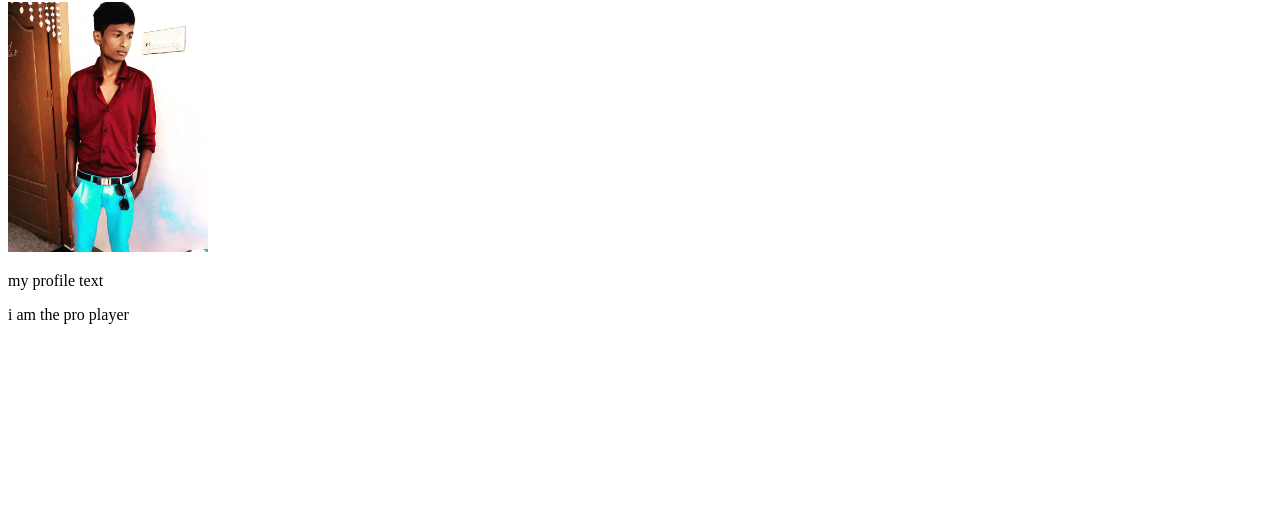
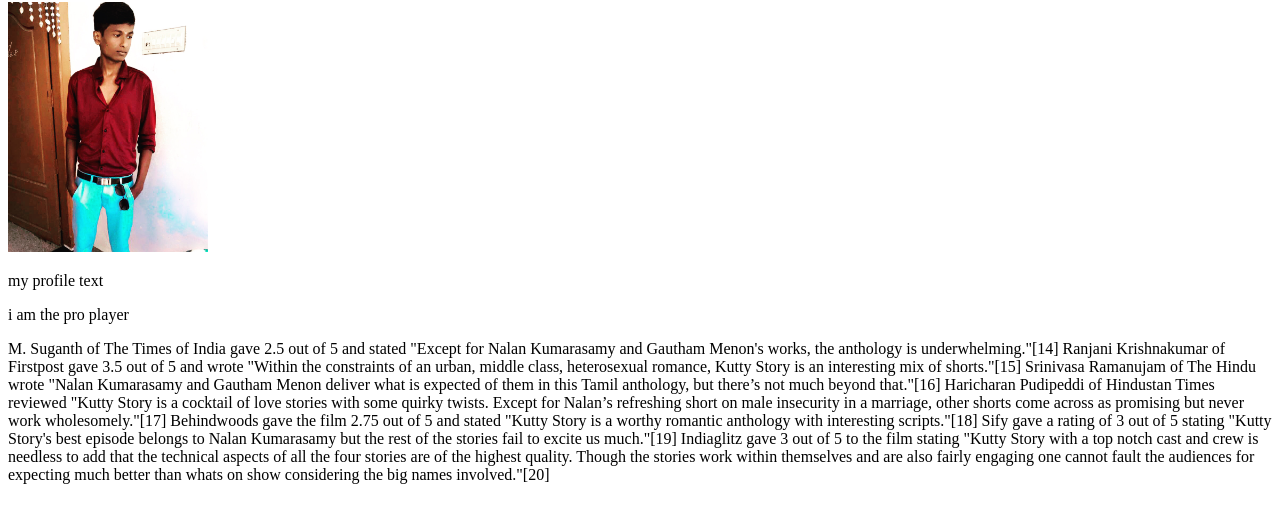
Before and after one commit to sudalesan/web-page, a plain HTML site: page index.html in a window 1280 px wide. Shown: the part 78-600 px from the top of the page. Drawn offline with Linux system fonts and the light colour scheme.

Commit message:
addded text 2

```diff
--- a/index.html
+++ b/index.html
@@ -10,5 +10,8 @@
     <img width="200px"src="profile.JPG" alt="">
     <p>my profile text</p>
     <p>i am the pro player</p>
+    <p>M. Suganth of The Times of India gave 2.5 out of 5 and stated "Except for Nalan Kumarasamy and Gautham Menon's works, the anthology is underwhelming."[14] Ranjani Krishnakumar of Firstpost gave 3.5 out of 5 and wrote "Within the constraints of an urban, middle class, heterosexual romance, Kutty Story is an interesting mix of shorts."[15] Srinivasa Ramanujam of The Hindu wrote "Nalan Kumarasamy and Gautham Menon deliver what is expected of them in this Tamil anthology, but there’s not much beyond that."[16] Haricharan Pudipeddi of Hindustan Times reviewed "Kutty Story is a cocktail of love stories with some quirky twists. Except for Nalan’s refreshing short on male insecurity in a marriage, other shorts come across as promising but never work wholesomely."[17]
+
+        Behindwoods gave the film 2.75 out of 5 and stated "Kutty Story is a worthy romantic anthology with interesting scripts."[18] Sify gave a rating of 3 out of 5 stating "Kutty Story's best episode belongs to Nalan Kumarasamy but the rest of the stories fail to excite us much."[19] Indiaglitz gave 3 out of 5 to the film stating "Kutty Story with a top notch cast and crew is needless to add that the technical aspects of all the four stories are of the highest quality. Though the stories work within themselves and are also fairly engaging one cannot fault the audiences for expecting much better than whats on show considering the big names involved."[20]</p>
 </body>
 </html>
```
